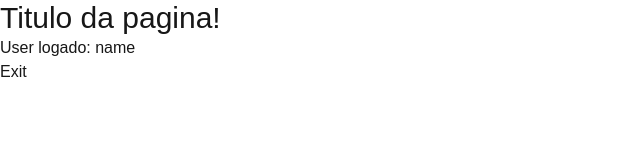
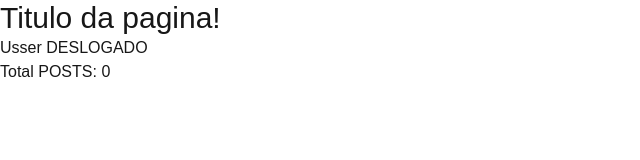
Before and after one commit to joaodlouro/React-Type-docs, a Next.js app in the folder form-zod/: page / in a window 1280 px wide. Shown: the top 160 px of the page, without its empty margins (0-640 px from the left). Built offline with nearby package versions, Linux system fonts and the light colour scheme.

Commit message:
lista de posts

```diff
--- a/form-zod/src/app/page.tsx
+++ b/form-zod/src/app/page.tsx
@@ -1,25 +1,30 @@
 "use client"
 
-import {Header} from "@/components/Header"
-import {  CountProvider } from "@/contexts/CountContext";
-import { LoggedUserProvider } from "@/contexts/LoggedUser";
+import { Footer } from "@/components/Footer";
+import { Header } from "@/components/Header"
+import { PostList } from "@/components/PostList";
+import { PostProvider } from "@/contexts/PostCtx";
 
 
 
 
-const Page = () => {
-
+ const Page = () =>{
 
 
 return(
+  <PostProvider>
+
 <div className="container mx-auto">
 
-        <LoggedUserProvider>
  <Header />
-        </LoggedUserProvider>
+ <PostList/>
+ <Footer />
 
 </div>
+</PostProvider>
+
 );
  };
 
+
  export default Page;
--- /dev/null
+++ b/form-zod/src/components/Footer.tsx
@@ -0,0 +1,20 @@
+import { PostCtx } from "@/contexts/PostCtx";
+import { useContext } from "react";
+
+
+export const Footer = () =>{
+
+
+const postCtx = useContext(PostCtx)
+
+return(
+
+
+    <footer>
+        Total POSTS: {postCtx?.posts.length}
+
+    </ footer>
+
+
+);
+};
--- /dev/null
+++ b/form-zod/src/components/PostList.tsx
@@ -0,0 +1,21 @@
+import { PostCtx } from "@/contexts/PostCtx"
+import { useContext } from "react"
+
+export const PostList = () => {
+
+    const postCtx = useContext (PostCtx);
+
+
+
+    return (
+  <div>
+    {postCtx?.posts.map(item => (
+    <div key={item.id} className="p-3 border-b border-gray-500">
+    <div className="text-xl font-bold mb-2">{item.title}</div>
+    <div className="text-sm">{item.body}</div>
+    </div>
+    ))}
+  </div>
+);
+
+}
--- /dev/null
+++ b/form-zod/src/contexts/PostCtx.tsx
@@ -0,0 +1,23 @@
+import { createContext, ReactNode, useState } from "react";
+import {Post} from "@/types/Post"
+
+
+type PostCtxType ={
+
+    posts: Post[];
+}
+
+
+export const PostCtx = createContext <PostCtxType | null>(null)
+
+export const PostProvider = ({children}: {children: ReactNode}) =>{
+
+const [posts, setPosts] = useState <Post []> ([]);
+
+return(
+
+<PostCtx.Provider value={{ posts }}>{children}</PostCtx.Provider>
+);
+
+
+};
--- /dev/null
+++ b/form-zod/src/types/Post.ts
@@ -0,0 +1,6 @@
+export type Post = {
+
+id: number;
+title: string;
+body: string;
+};
```
Lines whose indentation alone changed are shown as unchanged.
